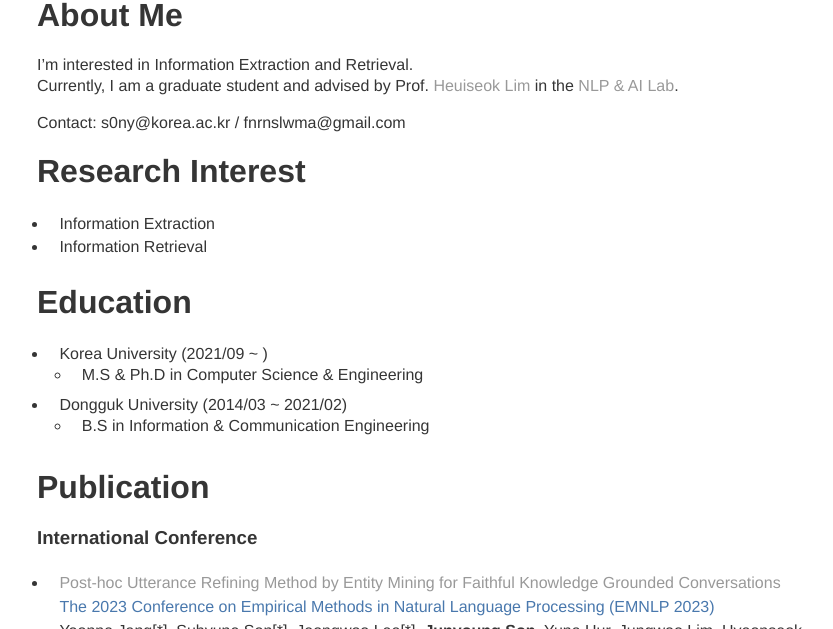
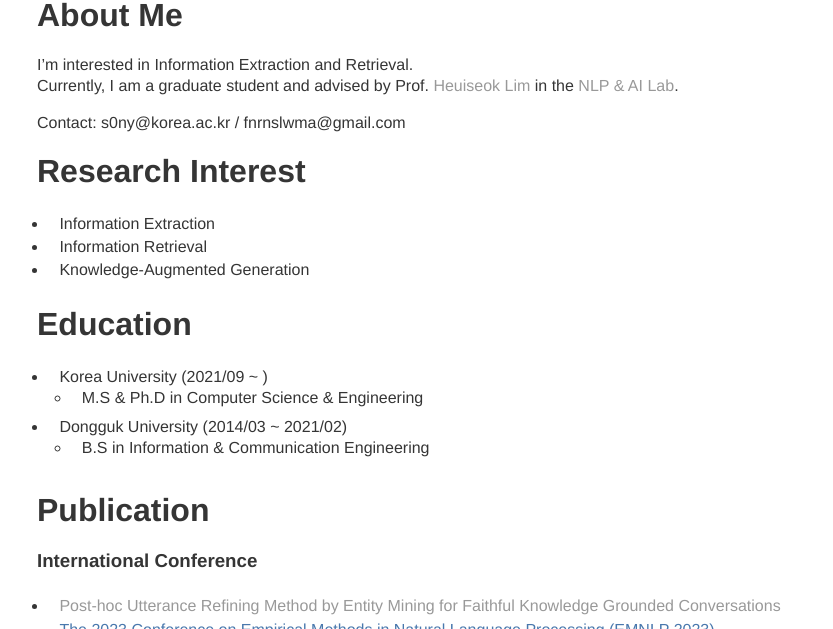
Before and after one commit to rgop13/rgop13.github.io, a Jekyll site: the page built from index.md, in a window 1280 px wide and 900 px high, cut to the strip 271-900 px from the top of the window. Shown: the whole strip, without its empty margins (203-1036 px from the left). Built offline with Jekyll 4.4.1, drawn with Linux system fonts in a browser that asks for light colours; some of the changed lines change nothing that is shown.

Commit message:
index updated

```diff
--- a/index.md
+++ b/index.md
@@ -12,6 +12,7 @@
 # Research Interest
 * Information Extraction
 * Information Retrieval
+* Knowledge-Augmented Generation
 <br/>
 
 # Education
@@ -29,7 +30,7 @@
 <span style="color:rgb(73, 120, 173)"> The 2023 Conference on Empirical Methods in Natural Language Processing (EMNLP 2023) </span> <br/>
 Yoonna Jang[\*], Suhyune Son[\*], Jeongwoo Lee[\*], **Junyoung Son**, Yuna Hur, Jungwoo Lim, Hyeonseok Moon, Kisu Yang, Heuiseok Lim (*: equal contributions)
 <br/>
-* [Explore the Way: Exploring Reasoning Path by Bridging Entities for Effective Cross-Document Relation Extraction](https://aclanthology.org/2023.findings-emnlp.0.pdf) <br/>
+* [Explore the Way: Exploring Reasoning Path by Bridging Entities for Effective Cross-Document Relation Extraction](https://aclanthology.org/2023.findings-emnlp.450/) <br/>
 <span style="color:rgb(73, 120, 173)"> Findings of the Association for Computational Linguistics: EMNLP 2023 (EMNLP 2023 findings) </span> <br/>
 **Junyoung Son**, Jinsung Kim, Jungwoo Lim, Yoonna Jang, Heuiseok Lim
 <br/>
@@ -43,17 +44,17 @@
 <br/>
 
 ### International Journal
-* AI for Patents: A Novel yet Effective and Efficient Framework for Patent Analysis <br/>
+* [AI for Patents: A Novel yet Effective and Efficient Framework for Patent Analysis](https://ieeexplore.ieee.org/document/9779775) <br/>
 <span style="color:rgb(73, 120, 173)"> IEEE Access, vol. 10, pp. 59205-59218, 2022 </span> <br/>
 **Junyoung Son**, Hyeonseok Moon, Jeongwoo Lee, Seolhwa Lee, Chanjun Park, Wonkyung Jung and Heuiseok Lim
 <br/>
-* Enhancing Korean Named Entity Recognition With Linguistic Tokenization Strategies <br/>
+* [Enhancing Korean Named Entity Recognition With Linguistic Tokenization Strategies](https://ieeexplore.ieee.org/document/9610031) <br/>
 <span style="color:rgb(73, 120, 173)"> IEEE Access, vol. 9, pp. 151814-151823, 2021 </span> <br/>
 Gyeongmin Kim[\*], **Junyoung Son[\*]**, Jinsung Kim[\*], Hyunhee Lee, and Heuiseok Lim (*: equal contributions)
 <br/>
 
 ### Domestic Conference
-* Categorization and Analysis of Error Types in the Korean Speech Recognition System <br/>
+* [Categorization and Analysis of Error Types in the Korean Speech Recognition System](https://koreascience.kr/article/CFKO202130060561801.page) <br/>
 <span style="color:rgb(73, 120, 173)"> The 33rd Annual Conference on Human & Cognitive Language Technology (HCLT 2021) </span> <br/>
 **Junyoung Son**, Chanjun Park, Jaehyung Seo, and Heuiseok Lim
 <br/>
@@ -64,6 +65,6 @@
 <br/>
 
 ### Domestic Journal
-* A Comparative study on the Effectiveness of Segmentation Strategies for Korean Word and Sentence Classification tasks <br/>
+* [A Comparative study on the Effectiveness of Segmentation Strategies for Korean Word and Sentence Classification tasks](https://koreascience.kr/article/JAKO202106361937222.page) <br/>
 <span style="color:rgb(73, 120, 173)"> Journal of the Korea Convergence Society </span> <br/>
 Jinsung Kim, Gyeongmin Kim, **Junyoung Son**, Jeongbae Park, and Heuiseok Lim
```
